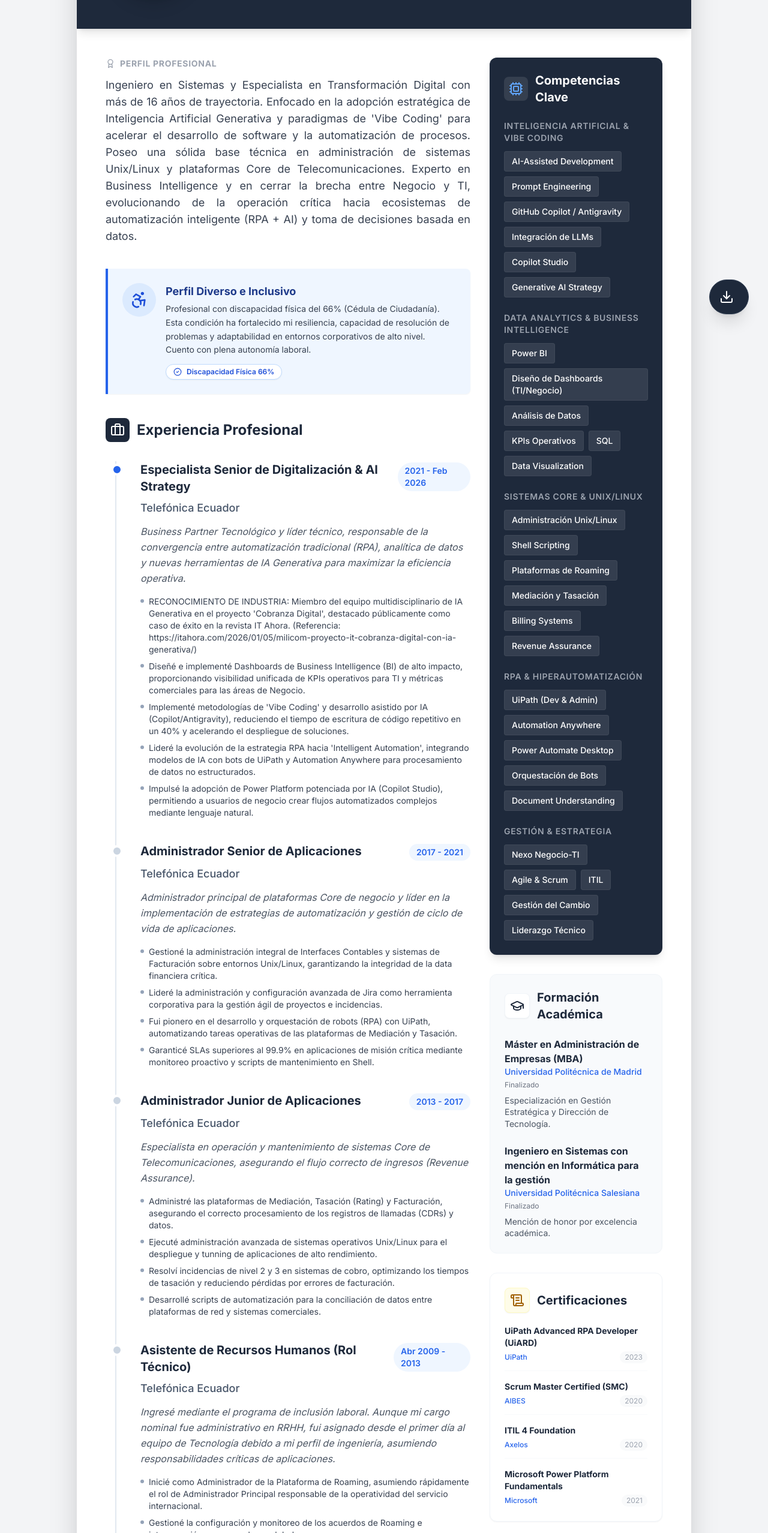
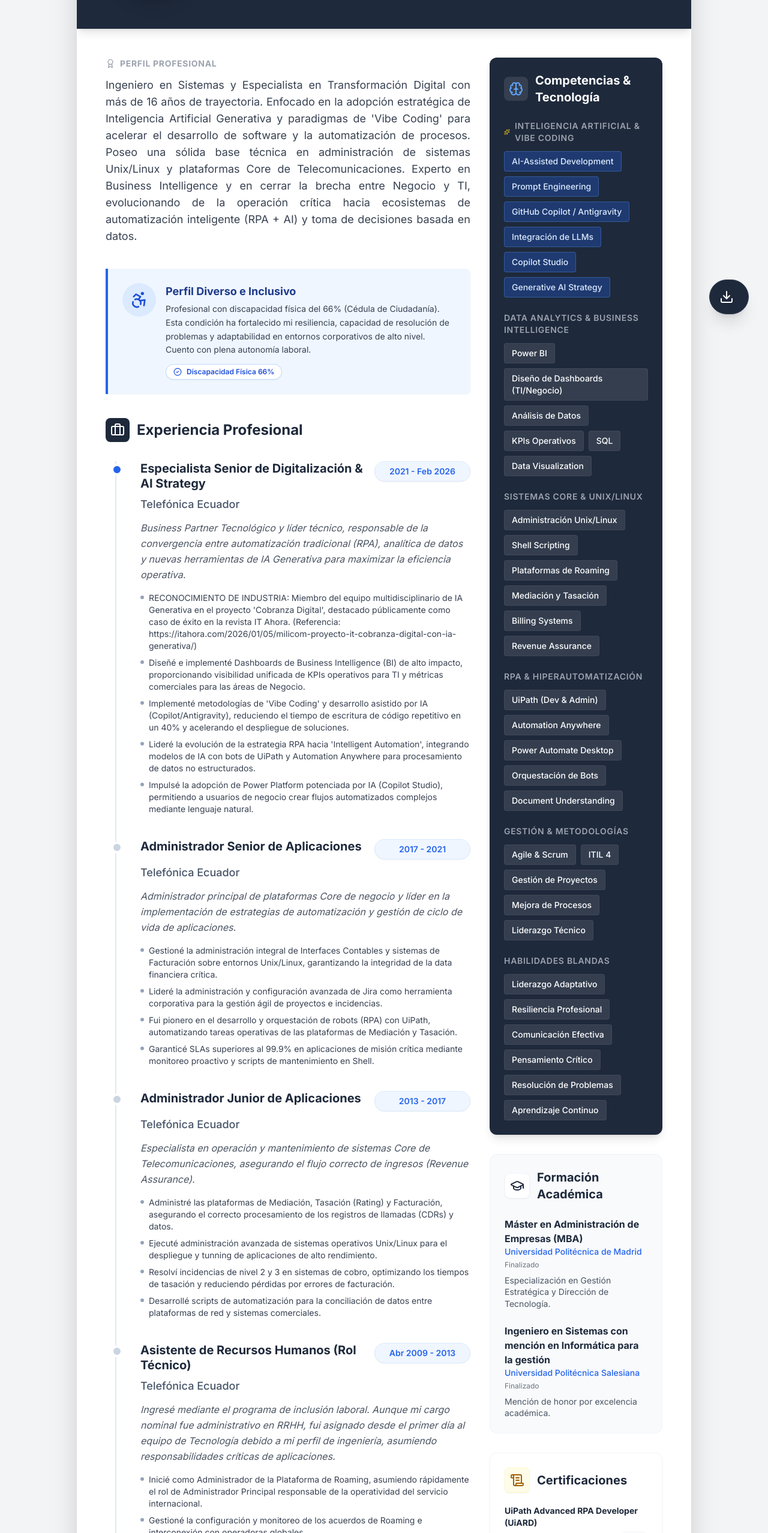
Before and after one commit to juankinfante4729-rgb/Hoja-de-Vida, a React (Vite) app: page / in a window 1280 px wide. Shown: the part 244-2800 px from the top of the page at 60% size. Built offline with nearby package versions, Linux system fonts and the light colour scheme.

Commit message:
Mejora en los botones de fecha y redaccion

```diff
--- a/components/ExperienceSection.tsx
+++ b/components/ExperienceSection.tsx
@@ -18,9 +18,10 @@ export const ExperienceSection: React.FC = () => {
             {/* Timeline dot */}
             <div className={`absolute -left-[9px] top-1 w-5 h-5 rounded-full border-4 border-white ${job.isCurrent ? 'bg-blue-600' : 'bg-slate-300'}`}></div>
 
-            <div className="flex flex-col sm:flex-row sm:items-baseline justify-between mb-2">
-              <h3 className="text-xl font-bold text-slate-800">{job.role}</h3>
-              <span className="text-sm font-semibold text-blue-600 bg-blue-50 px-3 py-1 rounded-full mt-1 sm:mt-0 w-fit">
+            <div className="flex flex-col sm:flex-row sm:items-start justify-between mb-2 gap-2">
+              <h3 className="text-xl font-bold text-slate-800 leading-tight">{job.role}</h3>
+              {/* Fixed width for date badges to ensure consistency regardless of content length */}
+              <span className="text-sm font-semibold text-blue-600 bg-blue-50 px-4 py-1.5 rounded-full min-w-[160px] text-center whitespace-nowrap border border-blue-100 flex-shrink-0 shadow-sm">
                 {job.period}
               </span>
             </div>
--- a/components/SkillsSection.tsx
+++ b/components/SkillsSection.tsx
@@ -8,22 +8,28 @@ export const SkillsSection: React.FC = () => {
     <div className="bg-slate-850 text-white p-6 rounded-xl shadow-lg print:shadow-none print:bg-white print:text-slate-900 print:border print:border-slate-200">
       <div className="flex items-center gap-3 mb-6">
         <div className="p-2 bg-white/10 rounded-lg print:bg-slate-100 print:text-slate-800">
-          <Icon name="Cpu" size={24} className="text-blue-400 print:text-slate-700" />
+          {/* Changed CPU to Brain to highlight the AI focus */}
+          <Icon name="Brain" size={24} className="text-blue-400 print:text-slate-700" />
         </div>
-        <h2 className="text-xl font-bold">Competencias Clave</h2>
+        <h2 className="text-xl font-bold">Competencias & Tecnología</h2>
       </div>
 
       <div className="space-y-6">
         {SKILLS.map((skillGroup, index) => (
           <div key={index}>
-            <h3 className="text-sm font-semibold text-gray-400 uppercase tracking-wider mb-3 print:text-slate-600 print:font-bold">
+            <h3 className="text-sm font-semibold text-gray-400 uppercase tracking-wider mb-3 print:text-slate-600 print:font-bold flex items-center gap-2">
+              {index === 0 && <Icon name="Sparkles" size={14} className="text-yellow-400 print:text-yellow-600" />}
               {skillGroup.category}
             </h3>
             <div className="flex flex-wrap gap-2">
               {skillGroup.items.map((item, i) => (
                 <span
                   key={i}
-                  className="px-3 py-1.5 bg-white/10 hover:bg-white/20 transition-colors rounded text-sm font-medium border border-white/5 print:bg-slate-100 print:text-slate-800 print:border-slate-200"
+                  className={`px-3 py-1.5 transition-colors rounded text-sm font-medium border print:bg-slate-100 print:text-slate-800 print:border-slate-200 ${
+                    index === 0
+                      ? 'bg-blue-600/30 border-blue-400/30 text-blue-100 hover:bg-blue-600/50'
+                      : 'bg-white/10 border-white/5 hover:bg-white/20'
+                  }`}
                 >
                   {item}
                 </span>
--- a/constants.ts
+++ b/constants.ts
@@ -70,7 +70,7 @@ export const EXPERIENCE: Experience[] = [
     achievements: [
       "Inicié como Administrador de la Plataforma de Roaming, asumiendo rápidamente el rol de Administrador Principal responsable de la operatividad del servicio internacional.",
       "Gestioné la configuración y monitoreo de los acuerdos de Roaming e interconexión con operadoras globales.",
-      "Digitalicé y automaticé flujos de información del área de RRHH aplicando lógica de sistemas, lo que facilitó mi transición formal al organigrama de Tecnología.",
+      "Diseñé e implementé soluciones alternativas (workarounds) y automatizaciones en las plataformas de Producción TI, resolviendo limitaciones del sistema y validando mi perfil técnico para la transición formal al área de Tecnología.",
       "Participé activamente en proyectos de integración de plataformas móviles, demostrando solvencia técnica en entornos de alta disponibilidad."
     ]
   }
@@ -103,14 +103,8 @@ export const CERTIFICATIONS: Certification[] = [
   {
     id: "scrum",
     name: "Scrum Master Certified (SMC)",
-    issuer: "AIBES",
-    year: "2020"
-  },
-  {
-    id: "itil",
-    name: "ITIL 4 Foundation",
-    issuer: "Axelos",
-    year: "2020"
+    issuer: "Scrum Alliance",
+    year: "2022"
   },
   {
     id: "ms",
@@ -151,7 +145,11 @@ export const SKILLS: Skill[] = [
     items: ["UiPath (Dev & Admin)", "Automation Anywhere", "Power Automate Desktop", "Orquestación de Bots", "Document Understanding"]
   },
   {
-    category: "Gestión & Estrategia",
-    items: ["Nexo Negocio-TI", "Agile & Scrum", "ITIL", "Gestión del Cambio", "Liderazgo Técnico"]
+    category: "Gestión & Metodologías",
+    items: ["Agile & Scrum", "ITIL 4", "Gestión de Proyectos", "Mejora de Procesos", "Liderazgo Técnico"]
+  },
+  {
+    category: "Habilidades Blandas",
+    items: ["Liderazgo Adaptativo", "Resiliencia Profesional", "Comunicación Efectiva", "Pensamiento Crítico", "Resolución de Problemas", "Aprendizaje Continuo"]
   }
 ];
```
